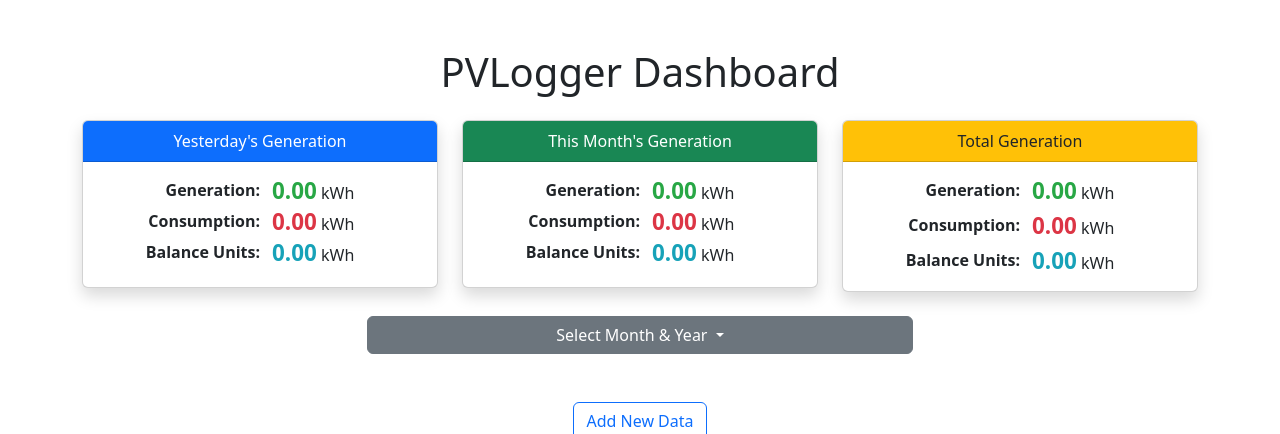
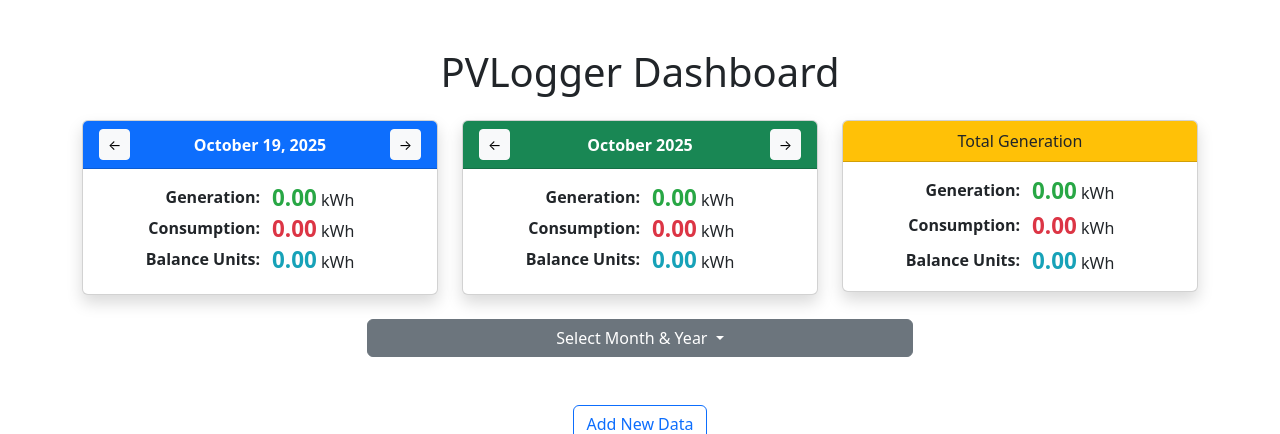
Before and after one commit to biplob33/PVLogger, a Django app: page / in a window 1280 px wide. Shown: the top 434 px of the page. Run offline with Django 5.2, Linux system fonts and the light colour scheme; data that the repository does not hold is empty; some libraries are stand-ins or nearby versions.

Commit message:
Parse previos data

```diff
--- a/App/views.py
+++ b/App/views.py
@@ -41,6 +41,9 @@ def get_monthly_data(request):
         date_str = request.GET['mnth']
         query_mnth = datetime.datetime.strptime(date_str, '%Y-%m').date().month
         query_year = datetime.datetime.strptime(date_str, '%Y-%m').date().year
+    elif 'month' in request.GET and 'year' in request.GET:
+        query_mnth = int(request.GET['month'])
+        query_year = int(request.GET['year'])
     else:
         query_mnth = (datetime.date.today() - datetime.timedelta(days=1)).month
         query_year = (datetime.date.today() - datetime.timedelta(days=1)).year
--- a/Templates/index.html
+++ b/Templates/index.html
@@ -28,8 +28,10 @@
         <div class="row justify-content-center">
             <div class="col-md-4 mb-4">
                 <div class="card text-center shadow">
-                    <div class="card-header bg-primary text-white">
-                        Yesterday's Generation
+                    <div class="card-header bg-primary text-white d-flex justify-content-between align-items-center">
+                        <button id="yes_prev_btn" class="btn btn-sm btn-light" type="button" aria-label="Previous day">&larr;</button>
+                        <div id="yes_header" class="flex-fill text-center fw-semibold">Yesterday's Generation</div>
+                        <button id="yes_next_btn" class="btn btn-sm btn-light" type="button" aria-label="Next day">&rarr;</button>
                     </div>
                     <div class="card-body">
                         <div class="row">
@@ -70,8 +72,10 @@
             </div>
             <div class="col-md-4 mb-4">
                 <div class="card text-center shadow">
-                    <div class="card-header bg-success text-white">
-                        This Month's Generation
+                    <div class="card-header bg-success text-white d-flex justify-content-between align-items-center">
+                        <button id="mnth_prev_btn" class="btn btn-sm btn-light" type="button" aria-label="Previous month">&larr;</button>
+                        <div id="mnth_header" class="flex-fill text-center fw-semibold">This Month's Generation</div>
+                        <button id="mnth_next_btn" class="btn btn-sm btn-light" type="button" aria-label="Next month">&rarr;</button>
                     </div>
                     <div class="card-body">
                         <div class="row">
@@ -174,7 +178,7 @@
                 </div>
             </div>
         </div>
-        <script src="/static/js/custom.js?rand=30"></script>
+        <script src="/static/js/custom.js?rand=35"></script>
         <script src="/static/js/api.js?rand=30"></script>
         <div class="text-center mt-5">
             <a href="/add-data" class="btn btn-outline-primary">Add New Data</a>
```
Also changed, not shown: static/js/custom.js (+56 -0 lines).
